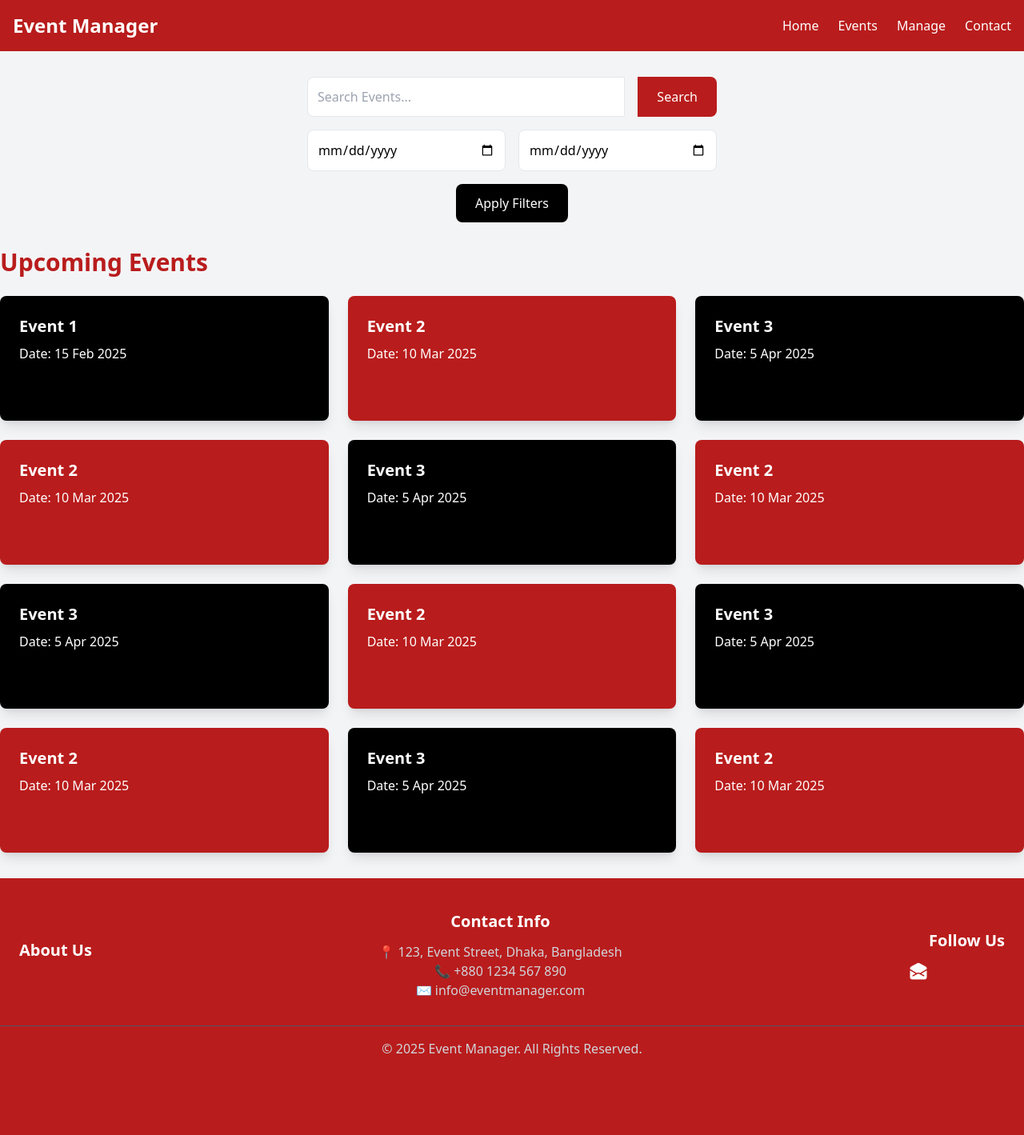
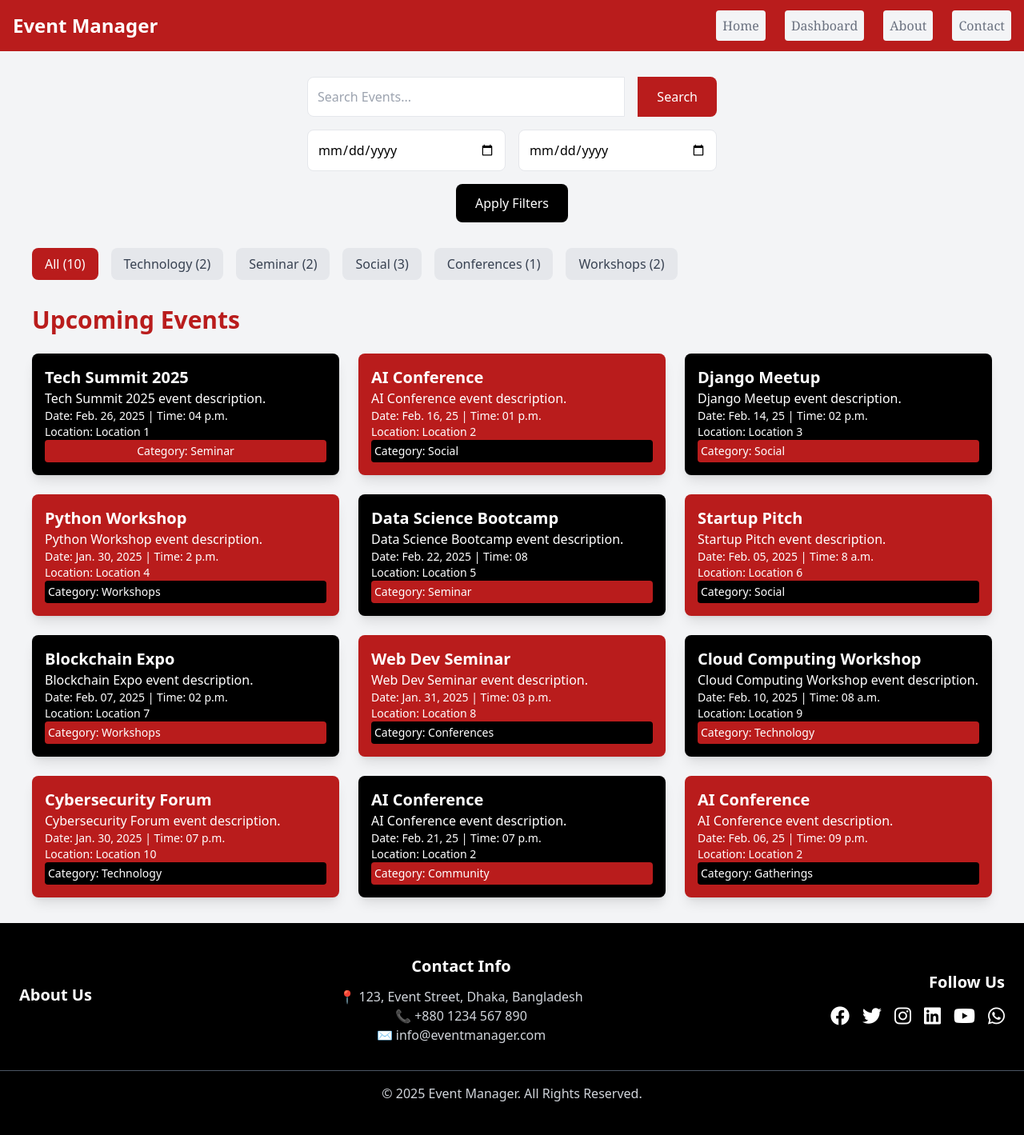
Before and after one commit to ashikprodhan2006/management, a Django app: page /tasks/event/ in a window 1280 px wide. Shown: the whole page at 80% size. Before the commit the page ends 1321 px from the top, so only its background shows below. Run offline with Django 5.2, Linux system fonts and the light colour scheme; some libraries are stand-ins or nearby versions.

Commit message:
File chence

```diff
--- a/tasks/templates/dashboard/dashboard.html
+++ b/tasks/templates/dashboard/dashboard.html
@@ -1,4 +1,4 @@
-{% comment %} {% load static %}
+{% load static %}
 <!DOCTYPE html>
 <html lang="en">
 <head>
@@ -75,4 +75,4 @@
         </main>
     </div>
 </body>
-</html> {% endcomment %}
+</html>
--- a/tasks/templates/dashboard/manager_dashboard.html
+++ b/tasks/templates/dashboard/manager_dashboard.html
@@ -1,4 +1,4 @@
-{% comment %}
+
 {% extends "dashboard/dashboard.html" %}
 <title>{% block title %}Manager Dashboard{% endblock title %}</title>
 {% block tasks %}
@@ -29,4 +29,3 @@
     </div>
 
 {% endblock tasks %}
- {% endcomment %}
--- a/tasks/templates/dashboard/user_dashboard.html
+++ b/tasks/templates/dashboard/user_dashboard.html
@@ -1,4 +1,4 @@
-{% comment %} {% extends "dashboard/dashboard.html" %}
+{% extends "dashboard/dashboard.html" %}
 <title>{% block title %}User Dashboard{% endblock title %}</title>
 {% block tasks %}
  <!-- nurmal card -->
@@ -157,4 +157,4 @@
         </div>
     </div>
 
-{% endblock tasks %} {% endcomment %}
+{% endblock tasks %}
--- a/tasks/templates/index.html
+++ b/tasks/templates/index.html
@@ -1,28 +1,8 @@
-<!DOCTYPE html>
-<html lang="en">
+{% extends "event.html" %}
+<title>{% block title %}Event Management{% endblock title %}</title>
+{% block tasks %}
 
-<head>
-    <meta charset="UTF-8">
-    <meta name="viewport" content="width=device-width, initial-scale=1.0">
-    <title>Event Management System</title>
-    <script src="https://cdn.tailwindcss.com"></script>
-</head>
-
-<body class="bg-gray-100">
-
-    <!-- Navbar -->
-    <nav class="bg-red-700 p-4 text-white">
-        <div class="container mx-auto flex justify-between items-center">
-            <div class="text-2xl font-semibold">Event Manager</div>
-            <ul class="flex space-x-6">
-                <li><a href="#" class="hover:text-gray-300">Home</a></li>
-                <li><a href="#" class="hover:text-gray-300">Events</a></li>
-                <li><a href="#" class="hover:text-gray-300">Manage</a></li>
-                <li><a href="#" class="hover:text-gray-300">Contact</a></li>
-            </ul>
-        </div>
-    </nav>
-
+    <main class="ml-10 mr-10">
         <!-- Search Bar and Date Filters -->
         <section class="my-8">
             <div class="container mx-auto flex flex-col items-center space-y-4">
@@ -51,136 +31,133 @@
             </div>
         </section>
 
-    <!-- Event Overview Section -->
+        <section>
+            <!--All Event- Bootstrap Tab and Pills-->
+            <div class="flex space-x-4 mb-6 mx-auto">
+                <a href="/_" class="px-4 py-2 rounded-lg bg-red-700 text-white">All (10)</a>
+                <a href="?category=1" class="px-4 py-2 rounded-lg bg-gray-200 text-gray-700 hover:bg-red-700 hover:text-white">Technology (2)</a>
+                <a href="?category=2" class="px-4 py-2 rounded-lg bg-gray-200 text-gray-700 hover:bg-red-700 hover:text-white">Seminar (2)</a>
+                <a href="?category=3" class="px-4 py-2 rounded-lg bg-gray-200 text-gray-700 hover:bg-red-700 hover:text-white">Social (3)</a>
+                <a href="?category=4" class="px-4 py-2 rounded-lg bg-gray-200 text-gray-700 hover:bg-red-700 hover:text-white">Conferences (1)</a>
+                <a href="?category=5" class="px-4 py-2 rounded-lg bg-gray-200 text-gray-700 hover:bg-red-700 hover:text-white">Workshops (2)</a>
+            </div>
+        </section>
+
         <section class="my-8">
             <div class="container mx-auto">
                 <h2 class="text-3xl font-semibold mb-6 text-red-700">Upcoming Events</h2>
                 <div id="eventList" class="grid grid-cols-1 sm:grid-cols-2 lg:grid-cols-3 gap-6">
-                <div class="event bg-black text-white p-6 rounded-lg shadow-lg hover:shadow-2xl transition duration-300"
-                    data-date="2025-02-15">
-                    <h3 class="text-xl font-bold">Event 1</h3>
-                    <p class="mt-2">Date: 15 Feb 2025</p>
+                    <a href="/events/events/1/" class="text-white hover:underline">
+                        <div class="p-4 bg-black text-white shadow-lg rounded-lg">
+                            <h2 class="text-xl font-semibold">Tech Summit 2025</h2>
+                            <p class="text-white">Tech Summit 2025 event description.</p>
+                            <p class="text-sm text-white">Date: Feb. 26, 2025 | Time: 04 p.m.</p>
+                            <p class="text-sm text-white">Location: Location 1</p>
+                            <p class="text-sm text-white bg-red-700 p-1 rounded text-center">Category: Seminar</p>
                         </div>
-                <div class="event bg-red-700 text-white p-6 rounded-lg shadow-lg hover:shadow-2xl transition duration-300"
-                    data-date="2025-03-10">
-                    <h3 class="text-xl font-bold">Event 2</h3>
-                    <p class="mt-2">Date: 10 Mar 2025</p>
+                    </a>
+                    <a href="/events/events/2/" class="text-white hover:underline">
+                        <div class="p-4 bg-red-700 text-white shadow-lg rounded-lg">
+                            <h2 class="text-xl font-semibold">AI Conference</h2>
+                            <p class="text-white">AI Conference event description.</p>
+                            <p class="text-sm text-white">Date: Feb. 16, 25 | Time: 01 p.m.</p>
+                            <p class="text-sm text-white">Location: Location 2</p>
+                            <p class="text-sm text-white bg-black p-1 rounded">Category: Social</p>
                         </div>
-                <div class="event bg-black text-white p-6 rounded-lg shadow-lg hover:shadow-2xl transition duration-300"
-                    data-date="2025-04-05">
-                    <h3 class="text-xl font-bold">Event 3</h3>
-                    <p class="mt-2">Date: 5 Apr 2025</p>
-                    <div class="event bg-black text-white p-6 rounded-lg shadow-lg hover:shadow-2xl transition duration-300"
-                        data-date="2025-02-15">
+                    </a>
+                    <a href="/events/events/3/" class="text-white hover:underline">
+                        <div class="p-4 bg-black text-white shadow-lg rounded-lg">
+                            <h2 class="text-xl font-semibold">Django Meetup</h2>
+                            <p class="text-white">Django Meetup event description.</p>
+                            <p class="text-sm text-white">Date: Feb. 14, 25 | Time: 02 p.m.</p>
+                            <p class="text-sm text-white">Location: Location 3</p>
+                            <p class="text-sm text-white bg-red-700 p-1 rounded">Category: Social</p>
                         </div>
+                    </a>
+                    <a href="/events/events/4/" class="text-white hover:underline">
+                        <div class="p-4 bg-red-700 text-white shadow-lg rounded-lg">
+                            <h2 class="text-xl font-semibold">Python Workshop</h2>
+                            <p class="text-white">Python Workshop event description.</p>
+                            <p class="text-sm text-white">Date: Jan. 30, 2025 | Time: 2 p.m.</p>
+                            <p class="text-sm text-white">Location: Location 4</p>
+                            <p class="text-sm text-white bg-black p-1 rounded">Category: Workshops</p>
                         </div>
-                <div class="event bg-red-700 text-white p-6 rounded-lg shadow-lg hover:shadow-2xl transition duration-300"
-                    data-date="2025-03-10">
-                    <h3 class="text-xl font-bold">Event 2</h3>
-                    <p class="mt-2">Date: 10 Mar 2025</p>
+                    </a>
+                    <a href="/events/events/5/" class="text-white hover:underline">
+                        <div class="p-4 bg-black text-white shadow-lg rounded-lg">
+                            <h2 class="text-xl font-semibold">Data Science Bootcamp</h2>
+                            <p class="text-white">Data Science Bootcamp event description.</p>
+                            <p class="text-sm text-white">Date: Feb. 22, 2025 | Time: 08</p>
+                            <p class="text-sm text-white">Location: Location 5</p>
+                            <p class="text-sm text-white bg-red-700 p-1 rounded">Category: Seminar</p>
                         </div>
-                <div class="event bg-black text-white p-6 rounded-lg shadow-lg hover:shadow-2xl transition duration-300"
-                    data-date="2025-04-05">
-                    <h3 class="text-xl font-bold">Event 3</h3>
-                    <p class="mt-2">Date: 5 Apr 2025</p>
-                    <div class="event bg-black text-white p-6 rounded-lg shadow-lg hover:shadow-2xl transition duration-300"
-                        data-date="2025-02-15">
+                    </a>
+                    <a href="/events/events/6/" class="text-white hover:underline">
+                        <div class="p-4 bg-red-700 text-white shadow-lg rounded-lg">
+                            <h2 class="text-xl font-semibold">Startup Pitch</h2>
+                            <p class="text-white">Startup Pitch event description.</p>
+                            <p class="text-sm text-white">Date: Feb. 05, 2025 | Time: 8 a.m.</p>
+                            <p class="text-sm text-white">Location: Location 6</p>
+                            <p class="text-sm text-white bg-black p-1 rounded">Category: Social</p>
                         </div>
+                    </a>
+                    <a href="/events/events/7/" class="text-white hover:underline">
+                        <div class="p-4 bg-black text-white shadow-lg rounded-lg">
+                            <h2 class="text-xl font-semibold">Blockchain Expo</h2>
+                            <p class="text-white">Blockchain Expo event description.</p>
+                            <p class="text-sm text-white">Date: Feb. 07, 2025 | Time: 02 p.m.</p>
+                            <p class="text-sm text-white">Location: Location 7</p>
+                            <p class="text-sm text-white bg-red-700 p-1 rounded">Category: Workshops</p>
                         </div>
-                <div class="event bg-red-700 text-white p-6 rounded-lg shadow-lg hover:shadow-2xl transition duration-300"
-                    data-date="2025-03-10">
-                    <h3 class="text-xl font-bold">Event 2</h3>
-                    <p class="mt-2">Date: 10 Mar 2025</p>
+                    </a>
+                    <a href="/events/events/8/" class="text-white hover:underline">
+                        <div class="p-4 bg-red-700 text-white shadow-lg rounded-lg">
+                            <h2 class="text-xl font-semibold">Web Dev Seminar</h2>
+                            <p class="text-white">Web Dev Seminar event description.</p>
+                            <p class="text-sm text-white">Date: Jan. 31, 2025 | Time: 03 p.m.</p>
+                            <p class="text-sm text-white">Location: Location 8</p>
+                            <p class="text-sm text-white bg-black p-1 rounded">Category: Conferences</p>
                         </div>
-                <div class="event bg-black text-white p-6 rounded-lg shadow-lg hover:shadow-2xl transition duration-300"
-                    data-date="2025-04-05">
-                    <h3 class="text-xl font-bold">Event 3</h3>
-                    <p class="mt-2">Date: 5 Apr 2025</p>
-                    <div class="event bg-black text-white p-6 rounded-lg shadow-lg hover:shadow-2xl transition duration-300"
-                        data-date="2025-02-15">
+                    </a>
+                    <a href="/events/events/9/" class="text-white hover:underline">
+                        <div class="p-4 bg-black text-white shadow-lg rounded-lg">
+                            <h2 class="text-xl font-semibold">Cloud Computing Workshop</h2>
+                            <p class="text-white">Cloud Computing Workshop event description.</p>
+                            <p class="text-sm text-white">Date: Feb. 10, 2025 | Time: 08 a.m.</p>
+                            <p class="text-sm text-white">Location: Location 9</p>
+                            <p class="text-sm text-white bg-red-700 p-1 rounded">Category: Technology</p>
                         </div>
+                    </a>
+                    <a href="/events/events/10/" class="text-white hover:underline">
+                        <div class="p-4 bg-red-700 text-white shadow-lg rounded-lg">
+                            <h2 class="text-xl font-semibold">Cybersecurity Forum</h2>
+                            <p class="text-white">Cybersecurity Forum event description.</p>
+                            <p class="text-sm text-white">Date: Jan. 30, 2025 | Time: 07 p.m.</p>
+                            <p class="text-sm text-white">Location: Location 10</p>
+                            <p class="text-sm text-white bg-black p-1 rounded">Category: Technology</p>
                         </div>
-                <div class="event bg-red-700 text-white p-6 rounded-lg shadow-lg hover:shadow-2xl transition duration-300"
-                    data-date="2025-03-10">
-                    <h3 class="text-xl font-bold">Event 2</h3>
-                    <p class="mt-2">Date: 10 Mar 2025</p>
+                    </a>
+                    <a href="/events/events/2/" class="text-white hover:underline">
+                        <div class="p-4 bg-black text-white shadow-lg rounded-lg">
+                            <h2 class="text-xl font-semibold">AI Conference</h2>
+                            <p class="text-white">AI Conference event description.</p>
+                            <p class="text-sm text-white">Date: Feb. 21, 25 | Time: 07 p.m.</p>
+                            <p class="text-sm text-white">Location: Location 2</p>
+                            <p class="text-sm text-white bg-red-700 p-1 rounded">Category: Community</p>
                         </div>
-                <div class="event bg-black text-white p-6 rounded-lg shadow-lg hover:shadow-2xl transition duration-300"
-                    data-date="2025-04-05">
-                    <h3 class="text-xl font-bold">Event 3</h3>
-                    <p class="mt-2">Date: 5 Apr 2025</p>
-                    <div class="event bg-black text-white p-6 rounded-lg shadow-lg hover:shadow-2xl transition duration-300"
-                        data-date="2025-02-15">
+                    </a>
+                    <a href="/events/events/2/" class="text-white hover:underline">
+                        <div class="p-4 bg-red-700 text-white shadow-lg rounded-lg">
+                            <h2 class="text-xl font-semibold">AI Conference</h2>
+                            <p class="text-white">AI Conference event description.</p>
+                            <p class="text-sm text-white">Date: Feb. 06, 25 | Time: 09 p.m.</p>
+                            <p class="text-sm text-white">Location: Location 2</p>
+                            <p class="text-sm text-white bg-black p-1 rounded">Category: Gatherings</p>
                         </div>
-                </div>
-                <div class="event bg-red-700 text-white p-6 rounded-lg shadow-lg hover:shadow-2xl transition duration-300"
-                    data-date="2025-03-10">
-                    <h3 class="text-xl font-bold">Event 2</h3>
-                    <p class="mt-2">Date: 10 Mar 2025</p>
-                </div>
-                <div class="event bg-black text-white p-6 rounded-lg shadow-lg hover:shadow-2xl transition duration-300"
-                    data-date="2025-04-05">
-                    <h3 class="text-xl font-bold">Event 3</h3>
-                    <p class="mt-2">Date: 5 Apr 2025</p>
-                    <div class="event bg-black text-white p-6 rounded-lg shadow-lg hover:shadow-2xl transition duration-300"
-                        data-date="2025-02-15">
-                    </div>
-                </div>
-                <div class="event bg-red-700 text-white p-6 rounded-lg shadow-lg hover:shadow-2xl transition duration-300"
-                    data-date="2025-03-10">
-                    <h3 class="text-xl font-bold">Event 2</h3>
-                    <p class="mt-2">Date: 10 Mar 2025</p>
-                </div>
+                    </a>
+
+
                 </div>
         </section>
-
-    <!-- Footer -->
-    <footer class="bg-red-700 text-white py-10">
-        <div
-            class="container mx-auto flex flex-col md:flex-row justify-between items-center px-6 space-y-6 md:space-y-0">
-
-            <!-- About Section -->
-            <div class="text-center md:text-left">
-                <h3 class="text-xl font-semibold mb-3">About Us</h3>
-                <p class="text-gray-300 max-w-sm"> </p>
-            </div>
-
-            <!-- Contact Info -->
-            <div class="text-center">
-                <h3 class="text-xl font-semibold mb-3">Contact Info</h3>
-                <p class="text-gray-300">📍 123, Event Street, Dhaka, Bangladesh</p>
-                <p class="text-gray-300">📞 +880 1234 567 890</p>
-                <p class="text-gray-300">✉ info@eventmanager.com</p>
-            </div>
-
-            <!-- Social Media -->
-            <div class="text-center md:text-right">
-                <h3 class="text-xl font-semibold mb-3">Follow Us</h3>
-                <div class="flex justify-center md:justify-end space-x-4 text-2xl">
-                    <a href="#" class="hover:text-gray-400"><svg xmlns="http://www.w3.org/2000/svg" viewBox="0 0 24 24"
-                            fill="currentColor" class="size-6">
-                            <path
-                                d="M19.5 22.5a3 3 0 0 0 3-3v-8.174l-6.879 4.022 3.485 1.876a.75.75 0 1 1-.712 1.321l-5.683-3.06a1.5 1.5 0 0 0-1.422 0l-5.683 3.06a.75.75 0 0 1-.712-1.32l3.485-1.877L1.5 11.326V19.5a3 3 0 0 0 3 3h15Z" />
-                            <path
-                                d="M1.5 9.589v-.745a3 3 0 0 1 1.578-2.642l7.5-4.038a3 3 0 0 1 2.844 0l7.5 4.038A3 3 0 0 1 22.5 8.844v.745l-8.426 4.926-.652-.351a3 3 0 0 0-2.844 0l-.652.351L1.5 9.589Z" />
-                        </svg>
-                        <i class="fab fa-facebook"></i></a>
-                    <a href="#" class="hover:text-gray-400"><i class="fas fa-facebook"></i></a>
-                    <a href="#" class="hover:text-gray-400"><i class="fab fa-twitter"></i></a>
-                    <a href="#" class="hover:text-gray-400"><i class="fab fa-instagram"></i></a>
-                    <a href="#" class="hover:text-gray-400"><i class="fab fa-linkedin"></i></a>
-                    <a href="#" class="hover:text-gray-400"><i class="fab fa-youtube"></i></a>
-                    <a href="#" class="hover:text-gray-400"><i class="fab fa-whatsapp"></i></a>
-                </div>
-            </div>
-
-        </div>
-
-        <!-- Copyright Section -->
-        <div class="text-center text-gray-300 mt-8 border-t border-gray-600 pt-4">
-            <p>&copy; 2025 Event Manager. All Rights Reserved.</p>
-        </div>
-    </footer>
-</body>
-
-</html>
+    </main>
+{% endblock tasks %}
--- a/tasks/views.py
+++ b/tasks/views.py
@@ -149,7 +149,7 @@
 
 
 def event_management(request):
-    return render(request, "event_management.html")
+    return render(request, "index.html")
 
 def event_management1(request):
     return render(request, "event_management1.html")
```
Also changed, not shown: tasks/templates/event_management.html (deleted, +0 -163 lines). Lines whose indentation alone changed are shown as unchanged.
